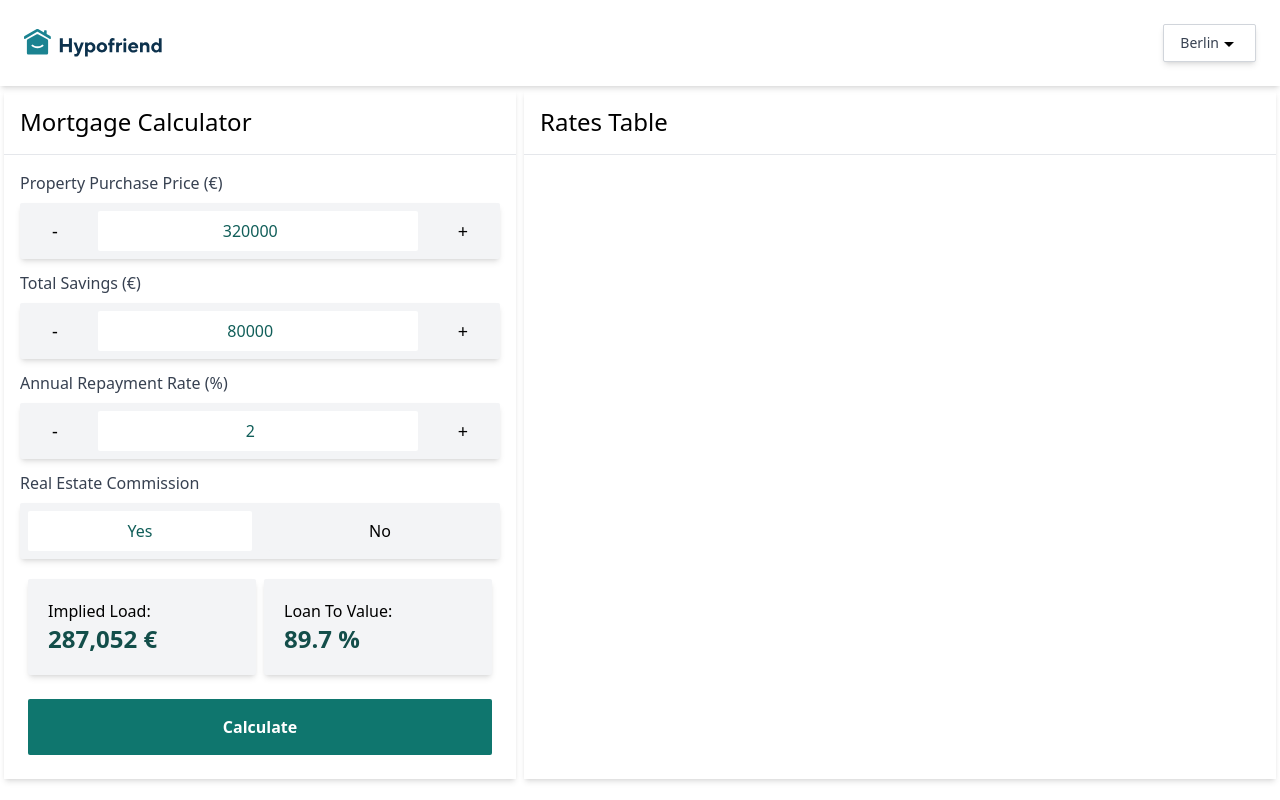
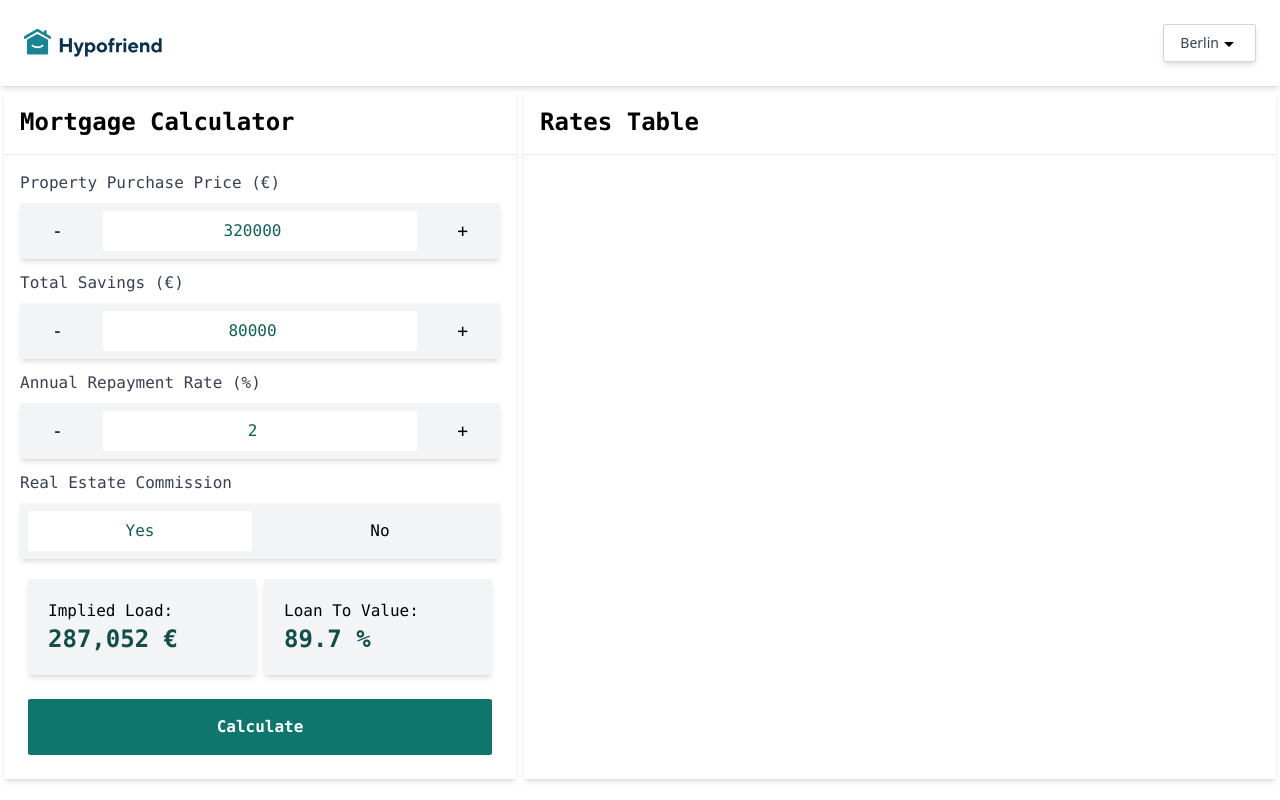
Before and after one commit to psandipon/demo-mortgage-calculator, a Vue app: page / in a window 1280 px wide. Built offline with nearby package versions, Linux system fonts and the light colour scheme.

Commit message:
Refactoring, commenting

```diff
--- a/postcss.config.js
+++ b/postcss.config.js
@@ -1,3 +1,4 @@
+// eslint-disable-next-line no-undef
 module.exports = {
   plugins: {
     'postcss-import': {},
--- a/src/components/Home/InfoCard.vue
+++ b/src/components/Home/InfoCard.vue
@@ -15,5 +15,3 @@ defineProps({
   }
 })
 </script>
-
-<style lang="postcss"></style>
--- a/src/stores/calculatorStore.ts
+++ b/src/stores/calculatorStore.ts
@@ -2,6 +2,13 @@ import { ref, computed } from 'vue'
 import { defineStore } from 'pinia'
 
 export const useCalculatorStore = defineStore('calculator', () => {
+  /**
+   * `region` value can be fetched from users location
+   *  Here hard coding it.
+   *  Ideally we should have a different region store
+   *  with all the options, initial value and related getters & actions
+   *  For simplicity, add it here and hard coding the values
+   */
   const region = ref('berlin')
 
   const broker_tax = ref(0.0714)
@@ -11,8 +18,6 @@ export const useCalculatorStore = defineStore('calculator', () => {
   const total_savings = ref(80000)
   const real_estate_commission = ref(true)
   const annual_repayment_rate = ref(2)
-
-  const rates_table = ref({})
 
   const notary_costs = computed(() => 2144.0 + 0.013 * (property_price.value - 100000.0))
   const broker_costs = computed(() => {
@@ -34,7 +39,42 @@ export const useCalculatorStore = defineStore('calculator', () => {
 
   const loanToValue = computed(() => raw_loan_amount.value / property_price.value)
 
-  const fetchRatesTableData = () => {
+  /**
+   * This is the main ref which will hold the table data
+   */
+  const rates_table = ref({})
+
+  const fetchRatesTableData = async () => {
+    /**
+     * Generally I would like to add my graph ql queries here, based on user selection
+     * However, as the I don't have any working end point to work with
+     * I am not writing the actual logic.
+     *
+     * The fetching can be done using axios or vue apollo or simple fetch
+     * Below I am writing a basic axios implementation
+     *
+     * const response = await axios({
+     *     method: 'POST',
+     *     url: 'https://hypofriend.de/g',
+     *     data: {
+     *       query: `
+     *       {
+     *         root {
+     *           rates_table(property_price: 340000, repayment: 2, loan_amount: 315664, years_fixed: [5, 10, 15, 20, 25, 30])
+     *         }
+     *       }
+     *       `
+     *     }
+     *   })
+     *
+     *
+     */
+
+    /**
+     * This is just to get a mock response,
+     * also we can add some delay and loading state for better user experience.
+     */
+
     const response = {
       meta: {
         serverTime: '2023-03-20T07:13:21+00:00',
@@ -72,7 +112,6 @@ export const useCalculatorStore = defineStore('calculator', () => {
         }
       }
     }
-
     rates_table.value = response.data.root.ratesTable
   }
 
--- a/src/views/HomeView.vue
+++ b/src/views/HomeView.vue
@@ -1,5 +1,8 @@
 <template>
-  <div class="flex flex-col md:flex-row">
+  <div class="flex flex-col md:flex-row font-mono">
+    <!-- In a large scale app, I would extract these two main sections (calculator,rates table) in different components.  -->
+
+    <!-- calculator -->
     <div class="app-container min-w-[40%]">
       <div class="card title">Mortgage Calculator</div>
       <hr />
@@ -24,10 +27,11 @@
       <div
         class="m-6 rounded-sm bg-teal-700 text-white font-bold hover:bg-teal-800 active:bg-teal-900"
       >
-        <button class="w-full p-4" @click="calculatorStore.fetchRatesTableData">Calculate</button>
+        <button class="w-full p-4" @click="calculatorStore.fetchRatesTableData()">Calculate</button>
       </div>
     </div>
 
+    <!-- rates table -->
     <div class="app-container flex-auto">
       <div class="card title">Rates Table</div>
       <hr />
@@ -65,6 +69,6 @@ const roundValue = (_value: number) => Math.round(_value * 10) / 10
 }
 
 .title {
-  @apply text-2xl;
+  @apply text-2xl font-bold;
 }
 </style>
--- a/tailwind.config.js
+++ b/tailwind.config.js
@@ -1,3 +1,4 @@
+// eslint-disable-next-line no-undef
 module.exports = {
   content: ['./index.html', './src/**/*.{vue,js,ts,jsx,tsx}'],
   theme: {
```
Also changed, not shown: package.json (+5 -4 lines), src/common/CommonComponent/AppFooter.vue (deleted), 1 other file (tests, documents, lock files or other folders).
